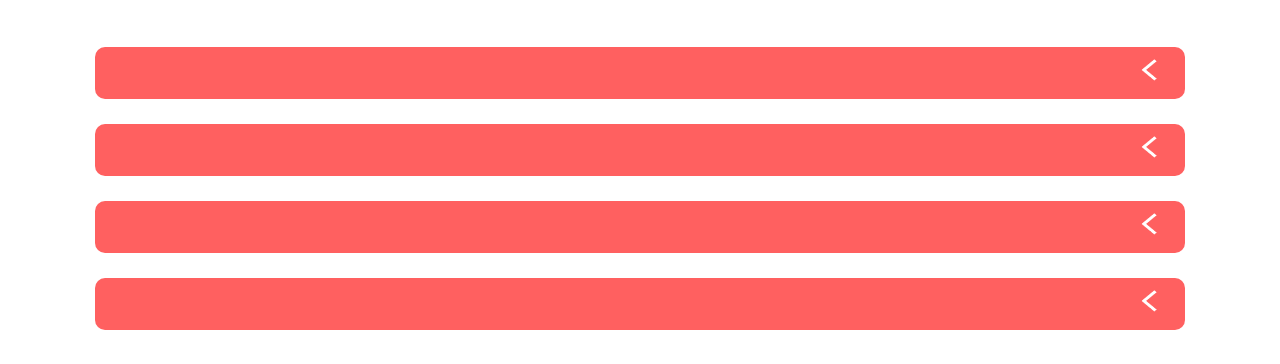
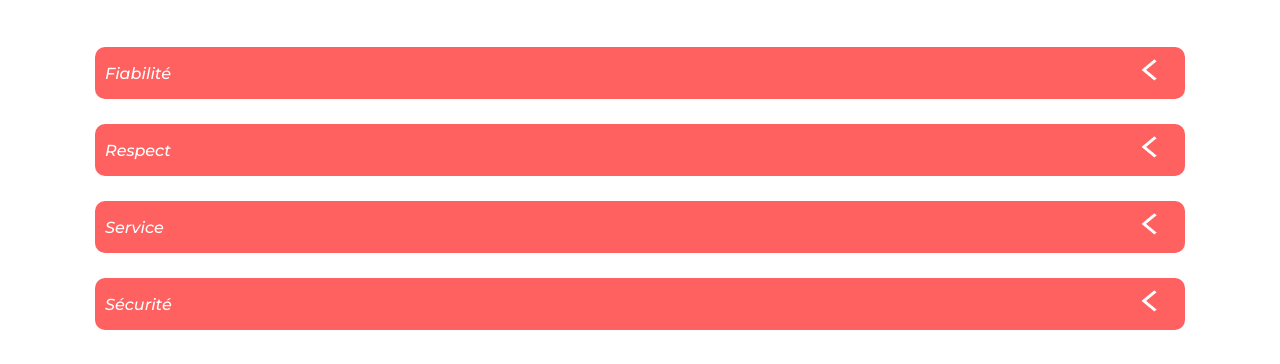
Before and after one commit to Marie-Helene-Roussel/Projet-8, a React (Create React App) app in the folder my-app/: page /about in a window 1280 px wide. Shown: the part 388-752 px from the top of the page. Built offline with nearby package versions, Linux system fonts and the light colour scheme.

Commit message:
Quasi fini

```diff
--- a/my-app/src/js/pages/About.js
+++ b/my-app/src/js/pages/About.js
@@ -15,7 +15,7 @@ const About = () => {
             <Banner src={source2} alt="photo de la montagne"    />
             <div className='about-container'>
                 {dataAbout.map((data, index) => (
-                    <Collapse key={index} titlekey={data.title} textKey={data.text} />
+                    <Collapse key={index} titleKey={data.title} textKey={data.text} />
                 ))}
             </div>
 
--- a/my-app/src/sass/pages/_logements.scss
+++ b/my-app/src/sass/pages/_logements.scss
@@ -1,4 +1,3 @@
-/* mise en forme de la page des logements*/
 .header-img-container {
     max-width: 1240px;
     width:100%;
@@ -69,14 +68,14 @@
         margin-top: 25px;
     }
 }
-/* mise en forme pour tablette*/
+
 @media screen and (max-width:1250px) {
     .header-img-container {
         padding : 0 20px;
     }
 
 }
-/* mise en forme pour mobile*/
+
 @media screen and (max-width:600px) {
     .header-img-container {
         padding:0 20px;
```
Also changed, not shown: my-app/src/sass/components/_collapse.scss (+6 -12 lines).
